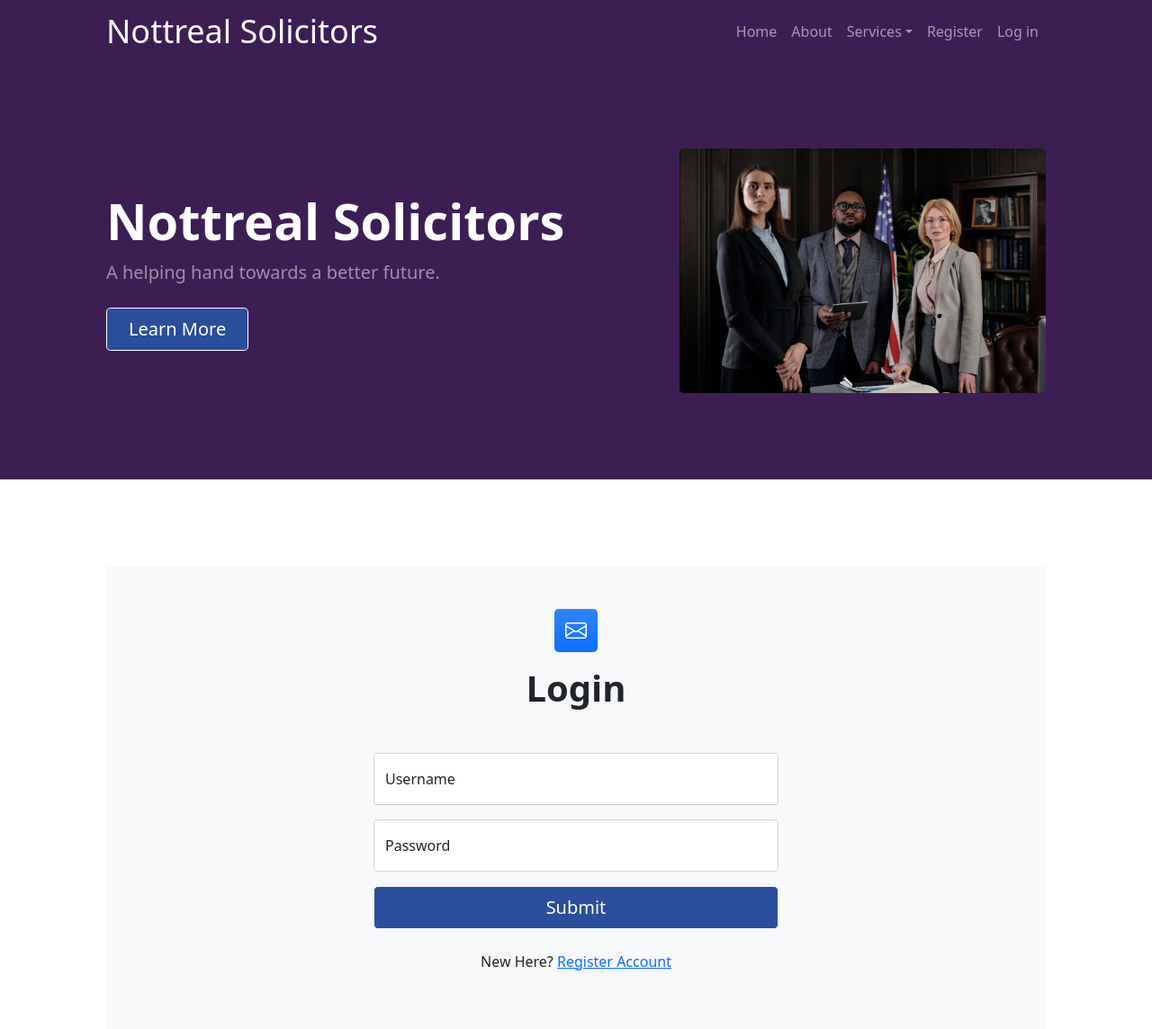
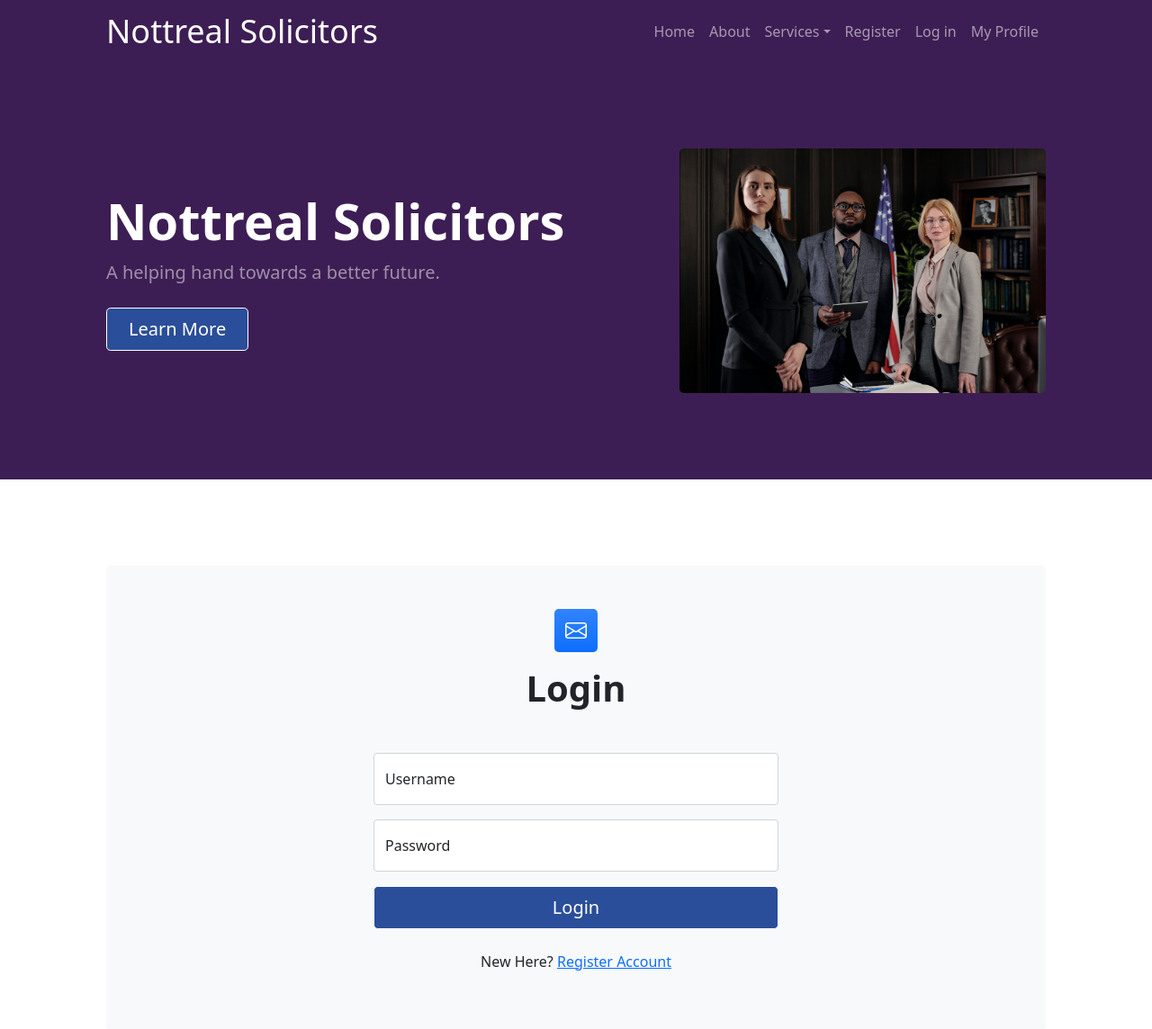
Before and after one commit to MAziz-0/Legal_site, a Flask app: page /login in a window 1280 px wide. Shown: the top 1144 px of the page at 90% size. Run offline with Flask 2, Linux system fonts and the light colour scheme; some libraries are stand-ins or nearby versions.

Commit message:
Minor content changes

```diff
--- a/templates/base.html
+++ b/templates/base.html
@@ -44,6 +44,7 @@
                             </li>
                             <li class="nav-item"><a class="nav-link" href="{{ url_for('register') }}">Register</a></li>
                             <li class="nav-item"><a class="nav-link" href="{{ url_for('login') }}">Log in</a></li>
+                            <li class="nav-item"><a class="nav-link" href="{{ url_for('profile', username=session['user']) }}">My Profile</a></li>
                         </ul>
                     </div>
                 </div>
--- a/templates/login.html
+++ b/templates/login.html
@@ -46,7 +46,7 @@
                 </div>
                 <!-- Submit Button-->
                 <div class="d-grid"><button class="btn btn-primary btn-lg" id="submitButton"
-                        type="submit">Submit</button></div>
+                        type="submit">Login</button></div>
             </form>
         </div>
     </div>
```
